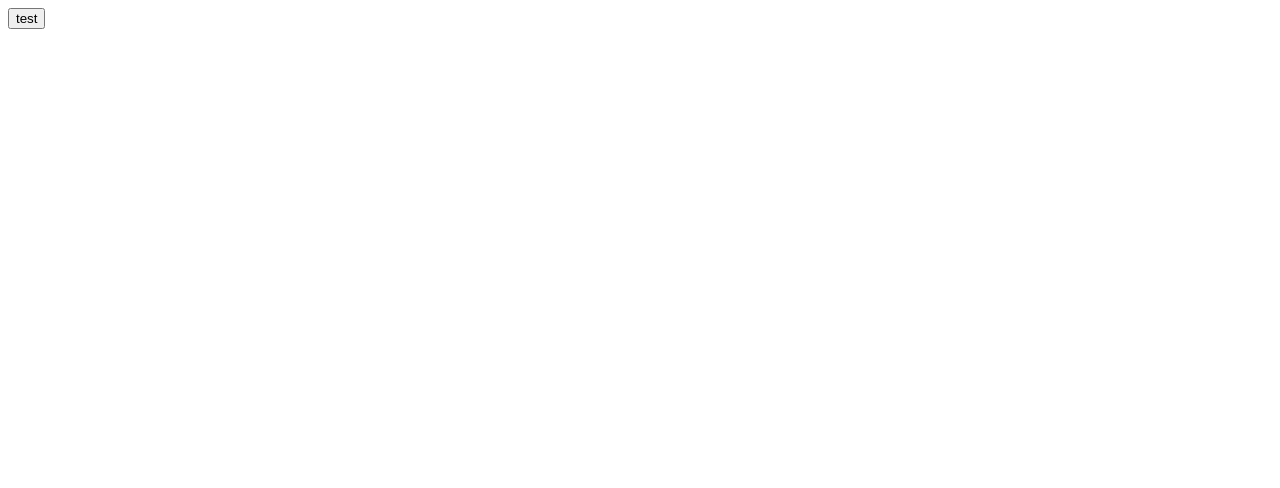
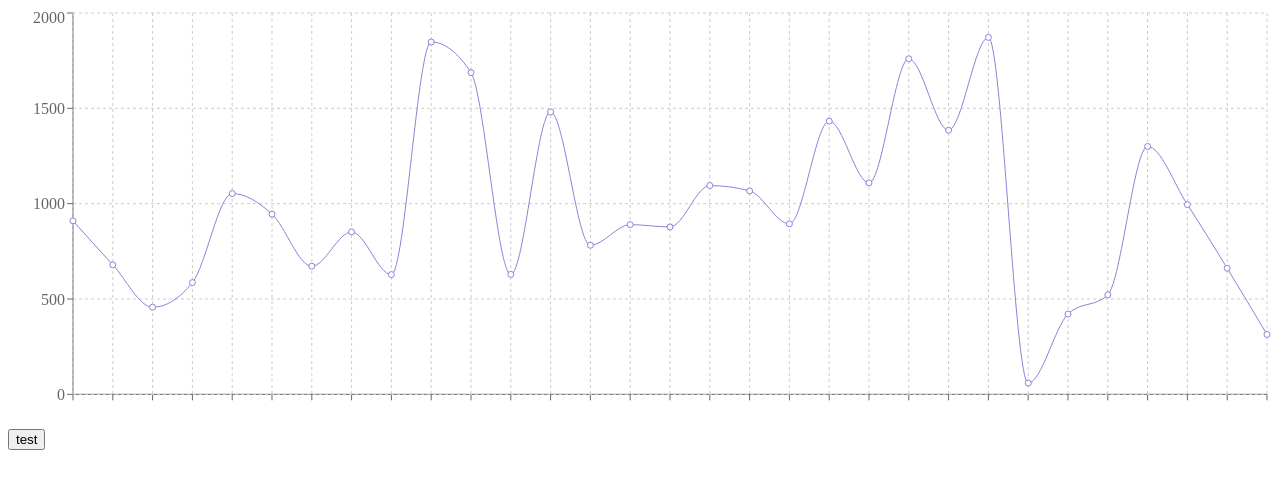
Before and after one commit to ernieyang09/Rechart_test, a React app: page / in a window 1280 px wide. Shown: the top 488 px of the page. Built offline with nearby package versions, Linux system fonts and the light colour scheme.

Commit message:
add count chart example

```diff
--- a/src/ChartContainer1/ChartContainer1.jsx
+++ b/src/ChartContainer1/ChartContainer1.jsx
@@ -3,6 +3,7 @@ import { bindActionCreators } from 'redux'
 import { connect } from 'react-redux'
 import * as R from 'ramda'
 import { ChartAction1 } from './'
+import CountChart from '../CountChart'
 
 class ChartContainer extends Component {
 
@@ -26,6 +27,7 @@ class ChartContainer extends Component {
   render() {
     return (
       <div>
+        <CountChart dataSet={this.props.chart1.total} />
         <input type="button" value='test' onClick={this.randomData} />
       </div>
     )
--- /dev/null
+++ b/src/CountChart/CountChart.jsx
@@ -0,0 +1,29 @@
+import React, { Component } from 'react';
+import {
+  LineChart,
+  Line,
+  XAxis,
+  YAxis,
+  CartesianGrid,
+  Tooltip,
+  Legend,
+  ResponsiveContainer,
+} from 'recharts';
+import './style.scss';
+
+class CountChart extends Component {
+  render() {
+    return (
+      <ResponsiveContainer aspect={3}>
+        <LineChart data={this.props.dataSet}>
+          <XAxis dataKey='date'/>
+          <YAxis/>
+          <CartesianGrid strokeDasharray="3 3"/>
+          <Line type="monotone" dataKey="count" stroke="#8884d8" activeDot={{r: 8}}/>
+        </LineChart>
+      </ResponsiveContainer>
+    )
+  }
+}
+
+export default CountChart;
--- /dev/null
+++ b/src/CountChart/index.js
@@ -0,0 +1,3 @@
+import CountChart from './CountChart';
+
+export default CountChart;
```
Also changed, not shown: src/CountChart/style.scss (added).
